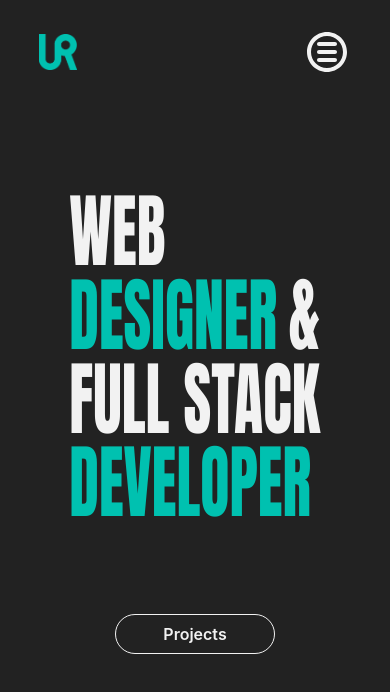
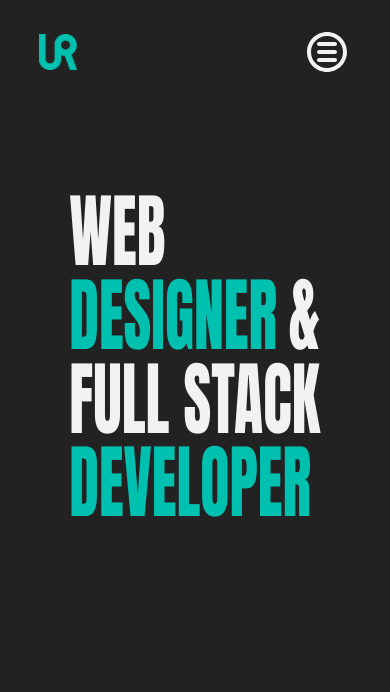
Before and after one commit to Bach16/Ismael-Rojas, a Next.js app: page / in a window 390 px wide. Shown: the top 692 px of the page. Built offline with nearby package versions, Linux system fonts and the light colour scheme; a web font is replaced by a local one.

Commit message:
add responsive design

```diff
--- a/components/CAButton.tsx
+++ b/components/CAButton.tsx
@@ -3,15 +3,17 @@ import logo from "../public/IR-2nd-white.png";
 import { Button, Flex, Image, Text } from "@chakra-ui/react";
 import Link from "next/link";
 
-const CAButton = (color: any) => {
+const CAButton = (r: any) => {
+  console.log(r.r);
+
   return (
-    <Link href="/projects" className=" md:hidden ">
+    <Link href="/projects" className={` ${r.r == true? "md:hidden" : "md:flex" }`}>
       <Button
-        border="1px solid #f2f2f2"
-        className=" font-['Inter'] md:w-44 md:h-10 md:text-[17] w-40 h-10 text-base rounded-full "
+        border="1px solid #222"
+        className="md:w-44 md:h-10 md:text-[17] w-40 h-10 text-[19px] tracking-wide antialiased rounded-full "
       >
-        <Flex className="justify-between font-inter items-center">
-          <Text color="#f2f2f2"  fontWeight="600">
+        <Flex className="justify-between items-center">
+          <Text color="#222"  fontWeight="500">
             Projects
           </Text>
         </Flex>
```
